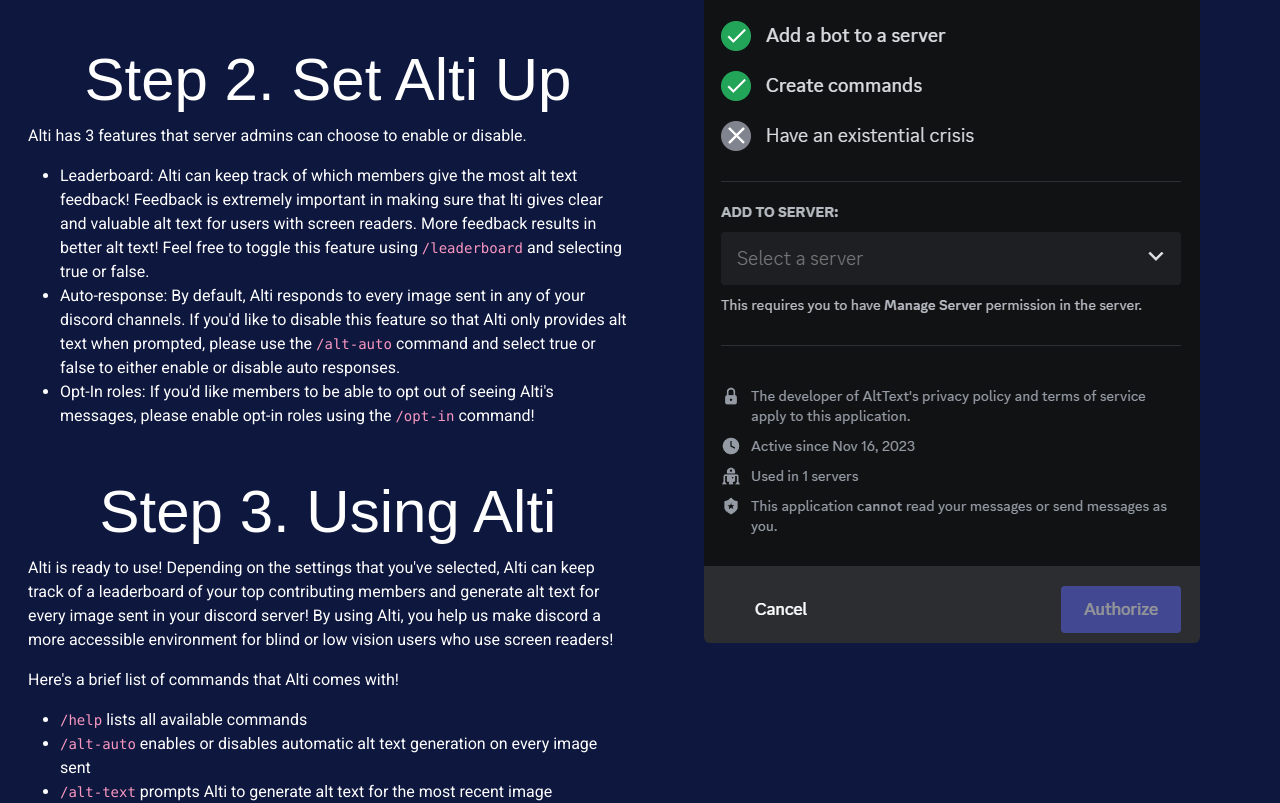
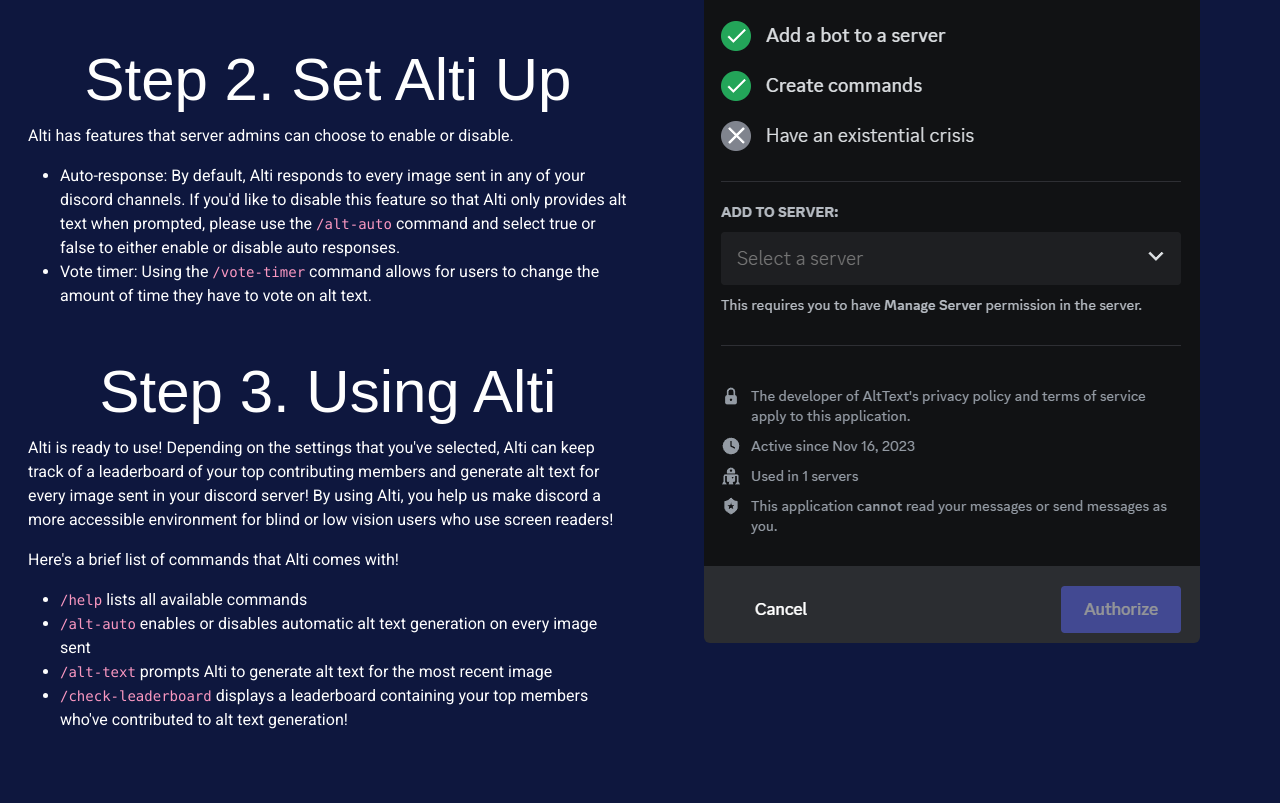
Before and after one commit to azukiplus/alti-website, a React (Create React App) app: page /resources/getting-started in a window 1280 px wide. Shown: the part 500-1303 px from the top of the page. Built offline with nearby package versions, Linux system fonts and the light colour scheme; a web font is replaced by a local one.

Commit message:
change outdated info + add more info in about

```diff
--- a/src/pages/about.js
+++ b/src/pages/about.js
@@ -59,6 +59,12 @@
             </h4>
             <p>
                 Alti relies on having people vote for what alt text they think is more accurate. To encourage voting, we decided to gamify the system by adding a leaderboard that displays the top alt text contributors and voters for a server.
+            </p>
+            <h4>
+                Design choice: Editing alt text
+            </h4>
+            <p>
+                Because AI can be inaccurate, we created an option for users to self-submit alt text in case neither of the alt text generated by the AI are correct or relevant.
             </p>
             <h3>
                 Developing alti
@@ -159,17 +165,21 @@
                 Our bot is transformative because it uses AI to automatically generate alt text in real time for images sent on Discord. This technology can heavily improve BLV people's experience on Discord, where most people don't add alt text to their images. However, using AI is a two-edged sword because it's not always accurate, and it can gender people in images even when prompted not to. Additionally, non-BLV individuals may use the bot as a form of entertainment.
             </p>
             <p>
+                If we had more time, we would run a study with BLV people to learn more about their thoughts on using Alti. That way, we can better cater to the bot to their needs and get feedback about their thoughts on using AI to generate alt text.
+            </p>
+            <p>
                 Alti's current main purpose is to generate alt text for images for BLV people. In the future, it would be nice to be able to transition Alti from an alt text bot into a full-fledged accessibility bot for Discord that can also generate transcriptions for audio-based content.
             </p>
             <ul>
                 <li>Discord recently introduced a voice memo feature which allows for users to send short audio messages. It would be helpful for people who are deaf or hard of hearing to be able to see a transcription of audio messages. </li>
                 <li>Alti currently uses two AI models: OpenAI's GPT-4 and Microsoft's Azure AI Vision. As AI technologies improve, it would be best to update Alti with the best current options for AI image recognition.</li>
+                <li>Alti currently works with GIFs in limited scenarios, and only takes the first frame of the GIF to generate alt text. It would be ideal if Alti could generate alt text for the entire GIF rather than the first frame.</li>
             </ul>
             <h2>
-                How we made alti accessible
+                How we made Alti accessible
             </h2>
             <p>
-                Alti can be added to a Discord server by clicking the "Add to Discord" button in the navigation bar. We made this site for Alti accessible by adding alt text to all images when necessary. Because this site features so many images with text descriptions displayed on the site itself, we made sure to remove alt text for those images so that screen reader users wouldn't have to hear the same image description twice. We also made sure to use semantic HTML and to have a high contrast between text and background colors. Also, we added a skip link for users who use tab navigation. Our heading levels have all been manually checked to make sure that they are in the correct order.
+                Alti can be added to a Discord server by clicking the "Add to Discord" button in the navigation bar. We have checked this site with both automated tools such as the Web Accessibility Evaluation Tool (WAVE) and manual testing with screen readers. We added alt text to all images when necessary. Because this site features so many images with text descriptions displayed on the site itself, we made sure to use blank alt text or use ARIA hidden labels for those images so that screen reader users wouldn't have to hear the same image description twice. We also made sure to use semantic HTML and to have a high contrast between text and background colors. Also, we added a skip link for users who use tab navigation. Our heading levels have all been manually checked to make sure that they are in the correct order.
             </p>
             <p>
                 We made Alti accessible by using Discord's built-in User Interface components as much as possible, such as buttons. We also decided to create the built-in leaderboard as a Discord message so that people with screen readers can read the leaderboard as a message rather than having to go to an external link on another browser.
--- a/src/pages/faq.js
+++ b/src/pages/faq.js
@@ -4,7 +4,7 @@
 
 const Faq = () => {
     return (
-        <div className='p-3 about mt-5 mb-5'>
+        <div className='p-5 about mt-5 mb-5'>
             <Container>
                 <div className='jumbotron jumbotron-fluid mt-3 pb-3' id='main'>
                     <h1 className="faq">Frequently Asked Questions</h1>
@@ -25,7 +25,7 @@
                             Does Alti collect user data?
                         </Accordion.Header>
                         <Accordion.Body>
-                            Alti does not collect or store user data. However, we do need permissions to read your Discord server's messages and send messages in order to add alt text to images.
+                            Alti does not collect or store user data except for Discord IDs and usernames to use for Alti's leaderboard. However, we do need permissions to read your Discord server's messages and send messages in order to add alt text to images.
                         </Accordion.Body>
                     </Accordion.Item>
                     <Accordion.Item eventKey='2'>
@@ -33,7 +33,7 @@
                             I can't add Alti for some reason. What am I doing wrong?
                         </Accordion.Header>
                         <Accordion.Body>
-                            Make sure you have the Manage Server permission in the Discord server you're trying to add Alti to.
+                            Make sure you have the Manage Server permission in the Discord server you're trying to add Alti to. If you're still having trouble, feel free to leave an issue on <a target="_blank" rel="noreferrer" href="https://github.com/KeejayK/DiscordAltText">our Github repository</a>.
                         </Accordion.Body>
                     </Accordion.Item>
                     <Accordion.Item eventKey='3'>
--- a/src/pages/gettingstarted.js
+++ b/src/pages/gettingstarted.js
@@ -43,23 +43,23 @@
                         <section className='mt-5'>
                             <h2>Step 2. Set Alti Up</h2>
                             <p>
-                                Alti has 3 features that server admins can
+                                Alti has features that server admins can
                                 choose to enable or disable.
                             </p>
                             <ul>
-                                <li>
+                                {/* <li>
                                     Leaderboard: Alti can keep track of which
                                     members give the most alt text feedback!
                                     Feedback is extremely important in making
-                                    sure that lti gives clear and valuable alt
+                                    sure that Alti gives clear and valuable alt
                                     text for users with screen readers. More
                                     feedback results in better alt text! Feel
-                                    free to toggle this feature using{" "}
+                                    free to view the leaderboard using{" "}
                                     <code>
-                                        /leaderboard
+                                        /check-leaderboard
                                     </code>{" "}
-                                    and selecting true or false.
-                                </li>
+                                    to see who the current top contributors are!
+                                </li> */}
                                 <li>
                                     Auto-response: By default, Alti responds to
                                     every image sent in any of your discord
@@ -70,12 +70,15 @@
                                     command and select true or false to either
                                     enable or disable auto responses.
                                 </li>
-                                <li>
+                                {/* <li>
                                     Opt-In roles: If you'd like members to be
                                     able to opt out of seeing Alti's messages,
                                     please enable opt-in roles using the{" "}
                                     <code>/opt-in</code>{" "}
                                     command!
+                                </li> */}
+                                <li>
+                                    Vote timer: Using the <code>/vote-timer</code> command allows for users to change the amount of time they have to vote on alt text.
                                 </li>
                             </ul>
                             <p></p>
@@ -106,7 +109,7 @@
                                     <code>/alt-text</code> prompts Alti to generate alt text for the most recent image
                                 </li>
                                 <li>
-                                    <code>/leaderboard</code> enables or disables a leaderboard containing your top members who've contributed to alt text generation!
+                                    <code>/check-leaderboard</code> displays a leaderboard containing your top members who've contributed to alt text generation!
                                 </li>
                             </ul>
                         </section>
```
